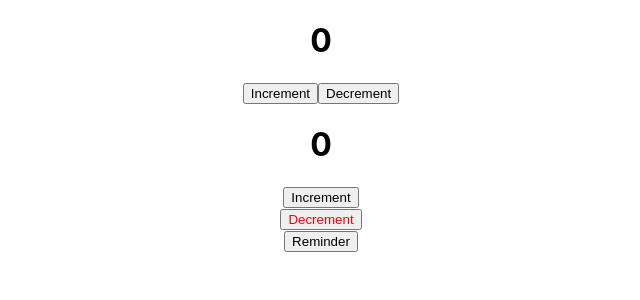
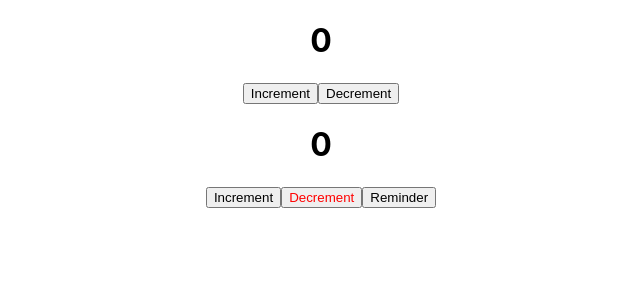
Before and after one commit to zabedalam/React-redux, a React (Create React App) app: page / in a window 1280 px wide. Shown: the top 300 px of the page, without its empty margins (319-959 px from the left). Built offline with nearby package versions, Linux system fonts and the light colour scheme.

Commit message:
modified test

```diff
--- a/src/components/Button.jsx
+++ b/src/components/Button.jsx
@@ -2,7 +2,7 @@ import React from 'react'
 
 function Button({handleClick,name,style}) {
     return (
-        <div>
+        <div style={{display:'inline-block'}}>
             <button onClick={handleClick} style={style}>{name}</button>
         </div>
     )
--- a/src/components/Counter.jsx
+++ b/src/components/Counter.jsx
@@ -1,3 +1,4 @@
+/* eslint-disable no-undef */
 import React, { useState } from "react";
 import Button from "./Button";
 
@@ -22,7 +23,7 @@ function Counter() {
     }
   };
   return (
-    <div>
+    <div >
       <h1>{count}</h1>
       {/* <button onClick={handleIncrement}>Increment</button> */}
       {/* <button onClick={handleClick}>{name}</button> */}
```
